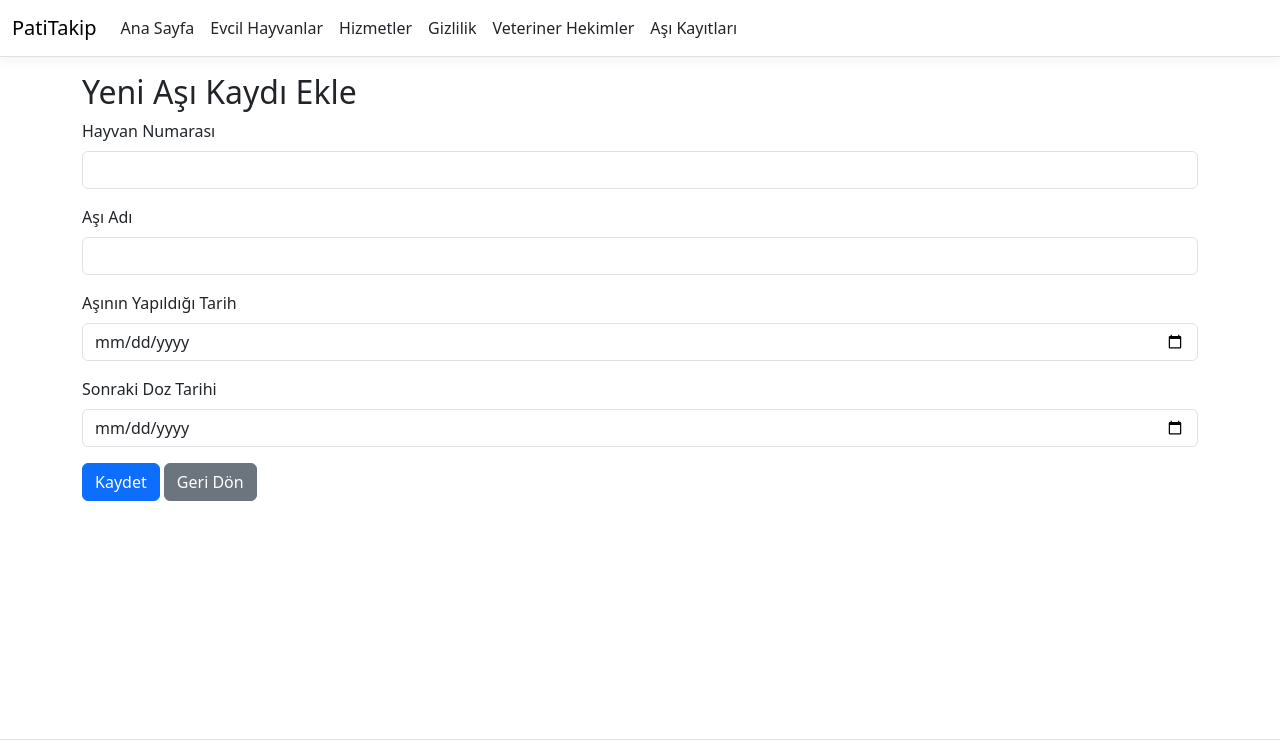
After one commit to semiramis-demirezen/PatiTakip, an ASP.NET Core app: template Views/Vaccinations/Create.cshtml in a window 1280 px wide. The commit adds this page. Shown: the top 741 px of the page. Run offline with ASP.NET Core 8, Linux system fonts and the light colour scheme; the template is opened without the code that fills it, so the values that code supplies are empty; style sheets or scripts are compiled from the project's sources.

Commit message:
Asi ekleme formu ve validation islemleri eklendi

```diff
--- /dev/null
+++ b/Views/Vaccinations/Create.cshtml
@@ -0,0 +1,62 @@
+
+@* asi ekleme formunda kullanacagimiz bilgileri aliyoruz *@
+@model PatiTakip.ViewModels.VaccinationCreateViewModel
+
+@{
+    ViewData["Title"] = "Aşı Kaydı Ekle";
+}
+
+<h2>Yeni Aşı Kaydı Ekle</h2>
+
+@* formdaki bilgileri controller a gonderiyoruz *@
+<form asp-controller="Vaccinations" asp-action="Create" method="post">
+
+    <div asp-validation-summary="ModelOnly" class="text-danger"></div>
+
+    @* hayvan numarasini aliyoruz *@
+    <div class="mb-3">
+        <label asp-for="PetId" class="form-label"></label>
+        <input asp-for="PetId" class="form-control" />
+        <span asp-validation-for="PetId" class="text-danger"></span>
+    </div>
+
+    @* asi adini aliyoruz *@
+    <div class="mb-3">
+        <label asp-for="VaccineName" class="form-label"></label>
+        <input asp-for="VaccineName" class="form-control" />
+        <span asp-validation-for="VaccineName" class="text-danger"></span>
+    </div>
+
+    @* asinin yapildigi tarihi aliyoruz *@
+    <div class="mb-3">
+        <label asp-for="DateAdministered" class="form-label"></label>
+        <input asp-for="DateAdministered"
+               type="date"
+               lang="tr-TR"
+               class="form-control" />
+        <span asp-validation-for="DateAdministered" class="text-danger"></span>
+    </div>
+
+    @* sonraki doz tarihini aliyoruz *@
+    <div class="mb-3">
+        <label asp-for="NextDoseDate" class="form-label"></label>
+        <input asp-for="NextDoseDate"
+               type="date"
+               lang="tr-TR"
+               class="form-control" />
+        <span asp-validation-for="NextDoseDate" class="text-danger"></span>
+    </div>
+
+    <button type="submit" class="btn btn-primary">Kaydet</button>
+
+    <a asp-controller="Vaccinations"
+       asp-action="Index"
+       class="btn btn-secondary">
+        Geri Dön
+    </a>
+</form>
+
+@* form hatalarini gostermek icin gerekli dosyayi ekliyoruz *@
+@section Scripts {
+    <partial name="_ValidationScriptsPartial" />
+}
```
Also changed, not shown: Controllers/VaccinationsController.cs (+31 -1 lines), ViewModels/VaccinationCreateViewModel.cs (added, +32 -0 lines), Views/Vaccinations/Index.cshtml (+17 -0 lines).
